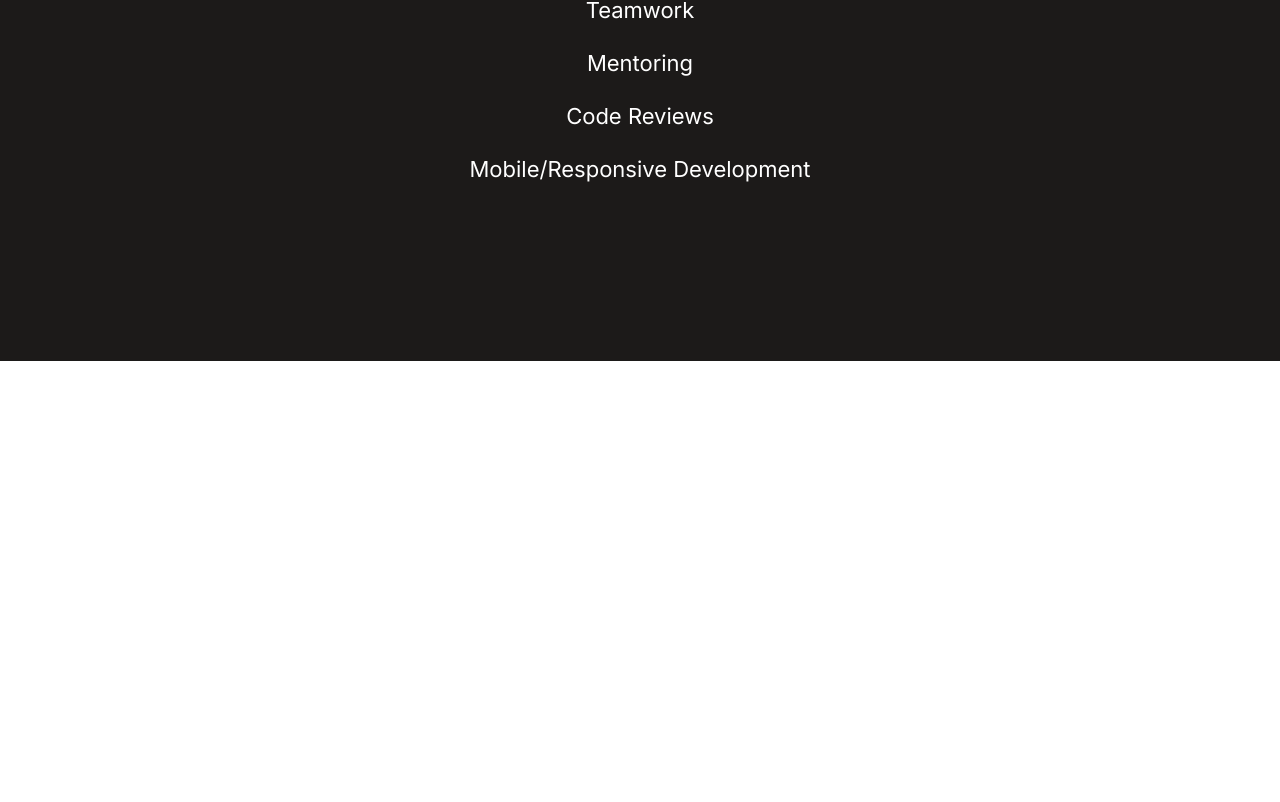
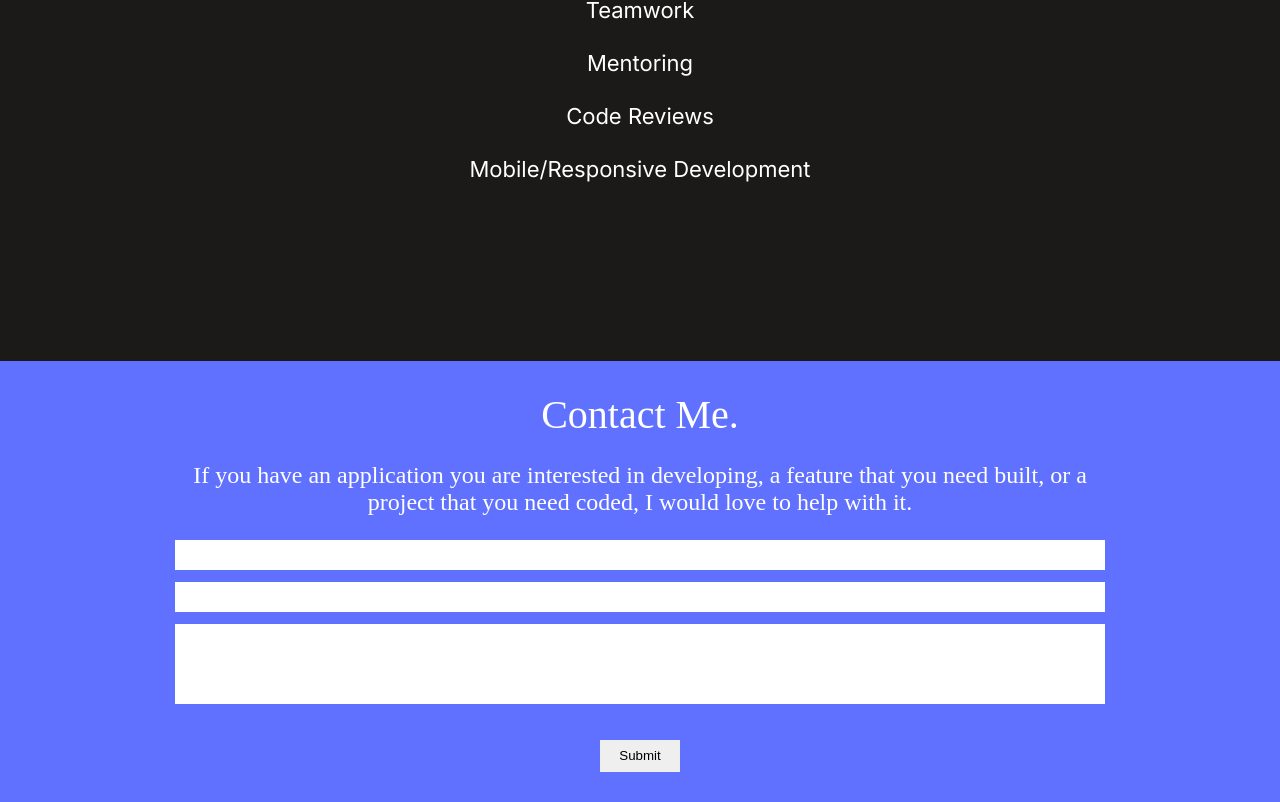
Before and after one commit to NduatiKagiri/contact-form, a website: page index.html in a window 1280 px wide. Shown: the part 6346-7148 px from the top of the page. Before the commit the page ends 6707 px from the top, so only its background shows below. Drawn offline with Linux system fonts and the light colour scheme.

Commit message:
Design contact form

```diff
--- a/css/main.css
+++ b/css/main.css
@@ -325,3 +325,67 @@ li {
 .skills {
   list-style: inside url("../media/svg/circle.svg");
 }
+
+.contact {
+  width: 100%;
+  background: #6071ff;
+  padding: 30px 175px;
+  display: flex;
+  flex-direction: column;
+  align-items: center;
+}
+
+.contact section,
+.contact p,
+.contact form {
+  margin-bottom: 24px;
+}
+
+.contact section {
+  font-size: 40px;
+}
+
+.contact p {
+  font-size: 24px;
+  text-align: center;
+}
+
+.contact section,
+.contact p {
+  color: #000;
+  color: #fff;
+}
+
+.contact form {
+  width: 100%;
+}
+
+.my-contact-form input {
+  width: 100%;
+  border: none;
+  padding: 12px;
+  height: 30px;
+  margin-bottom: 12px;
+}
+
+.contact form input {
+  width: 100%;
+  border: none;
+  padding: 12px;
+  height: 30px;
+  margin-bottom: 12px;
+}
+
+.contact form input:last-child {
+  height: 80px;
+}
+
+.contact form h1 {
+  font-size: 30px;
+}
+
+.contact button {
+  border: none;
+  height: 32px;
+  width: 80px;
+}
--- a/index.html
+++ b/index.html
@@ -289,6 +289,17 @@
           </ul>
         </div>
       </div>
+
+      <div class="contact">
+        <section>Contact Me.</section>
+        <p>If you have an application you are interested in developing, a feature that you need built, or a project that you need coded, I would love to help with it.</p>
+        <form class="" method="post">
+          <input type="text">
+          <input type="email">
+          <input type="text">
+        </form>
+        <button type="submit" name="button">Submit</button>
+      </div>
     </main>
 
     <script
```
